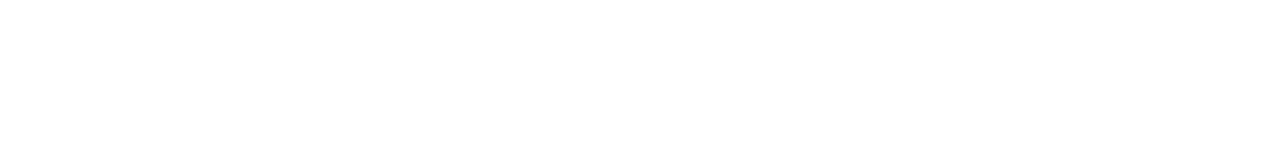
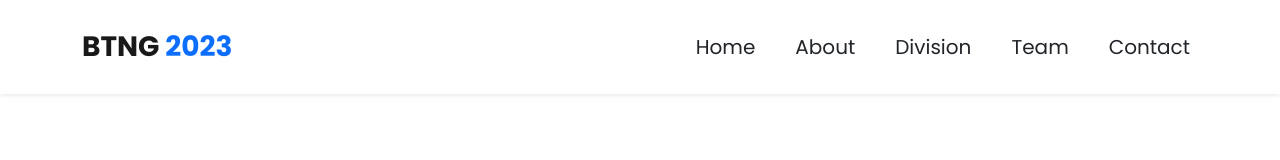
Before and after one commit to taliyameyswara/btng2023-project, a plain HTML site: page index.html in a window 1280 px wide. Drawn offline with nearby package versions, Linux system fonts and the light colour scheme.

Commit message:
🐹update: navbar

```diff
--- a/assets/css/style.css
+++ b/assets/css/style.css
@@ -1,3 +1,7 @@
-body {
+* {
   font-family: "Poppins", sans-serif;
 }
+
+.nav-link {
+  /* margin-left: 30px; */
+}
--- a/index.html
+++ b/index.html
@@ -11,19 +11,75 @@
       integrity="sha384-EVSTQN3/azprG1Anm3QDgpJLIm9Nao0Yz1ztcQTwFspd3yD65VohhpuuCOmLASjC"
       crossorigin="anonymous"
     />
-    <!-- Google Font link -->
+
+    <!-- Font Link -->
     <link rel="preconnect" href="https://fonts.googleapis.com" />
     <link rel="preconnect" href="https://fonts.gstatic.com" crossorigin />
     <link
-      href="https://fonts.googleapis.com/css2?family=Poppins&display=swap"
+      href="https://fonts.googleapis.com/css2?family=Poppins:wght@100;200;300;400;500;600;700;800;900&display=swap"
       rel="stylesheet"
     />
 
+    <!-- Font Awesome Link -->
+    <link
+      rel="stylesheet"
+      href="https://cdnjs.cloudflare.com/ajax/libs/font-awesome/6.4.2/css/all.min.css"
+      integrity="sha512-z3gLpd7yknf1YoNbCzqRKc4qyor8gaKU1qmn+CShxbuBusANI9QpRohGBreCFkKxLhei6S9CQXFEbbKuqLg0DA=="
+      crossorigin="anonymous"
+      referrerpolicy="no-referrer"
+    />
     <!-- CSS -->
     <link rel="stylesheet" href="./assets/css/style.css" />
   </head>
   <body>
     <!-- Navbar Start -->
+    <nav class="navbar navbar-expand-lg navbar-light bg-white shadow-sm">
+      <div class="container">
+        <a class="navbar-brand fw-bold fs-3" href="#"
+          >BTNG <span class="text-primary">2023</span></a
+        >
+        <button
+          class="navbar-toggler"
+          type="button"
+          data-bs-toggle="collapse"
+          data-bs-target="#navbarSupportedContent"
+          aria-controls="navbarSupportedContent"
+          aria-expanded="false"
+          aria-label="Toggle navigation"
+        >
+          <span class="navbar-toggler-icon"></span>
+        </button>
+        <div class="collapse navbar-collapse my-3" id="navbarSupportedContent">
+          <ul class="navbar-nav ms-auto mb-2 mb-lg-0 fs-5">
+            <li class="nav-item ms-0 ms-lg-4">
+              <a class="nav-link text-dark" aria-current="page" href="#"
+                >Home</a
+              >
+            </li>
+            <li class="nav-item ms-0 ms-lg-4">
+              <a class="nav-link text-dark" aria-current="page" href="#"
+                >About</a
+              >
+            </li>
+            <li class="nav-item ms-0 ms-lg-4">
+              <a class="nav-link text-dark" aria-current="page" href="#"
+                >Division</a
+              >
+            </li>
+            <li class="nav-item ms-0 ms-lg-4">
+              <a class="nav-link text-dark" aria-current="page" href="#"
+                >Team</a
+              >
+            </li>
+            <li class="nav-item ms-0 ms-lg-4">
+              <a class="nav-link text-dark" aria-current="page" href="#"
+                >Contact</a
+              >
+            </li>
+          </ul>
+        </div>
+      </div>
+    </nav>
     <!-- Navbar End -->
 
     <!-- Hero Section Start -->
```
